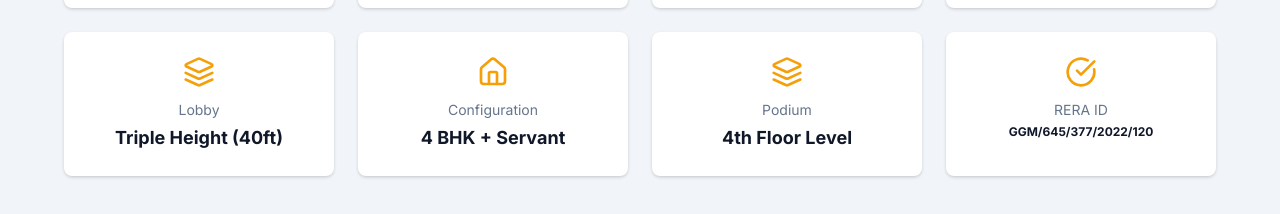
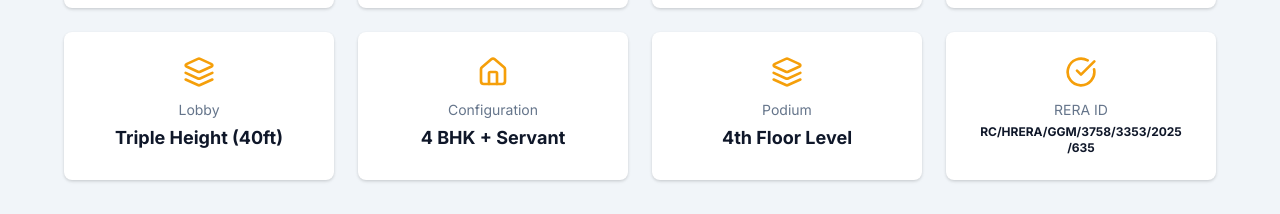
Before and after one commit to heygaurav01/elan-sector-49-luxury, a React (Vite) app: page / in a window 1280 px wide. Shown: the part 1160-1374 px from the top of the page. Built offline with nearby package versions, Linux system fonts and the light colour scheme; the HTML template or start-up script is replaced by a standard one.

Commit message:
add the changes if rere

```diff
--- a/src/components/Overview.tsx
+++ b/src/components/Overview.tsx
@@ -9,7 +9,7 @@ const Overview = () => {
     { icon: Layers, label: "Lobby", value: "Triple Height (40ft)" },
     { icon: Home, label: "Configuration", value: "4 BHK + Servant" },
     { icon: Layers, label: "Podium", value: "4th Floor Level" },
-    { icon: CheckCircle, label: "RERA ID", value: "GGM/645/377/2022/120" },
+    { icon: CheckCircle, label: "RERA ID", value: "RC/HRERA/GGM/3758/3353/2025/635" },
   ];
 
   return (
--- a/src/lib/constants.ts
+++ b/src/lib/constants.ts
@@ -1,6 +1,6 @@
 export const PROJECT_NAME = "Elan The Presidential";
 export const PROJECT_LOCATION = "Sector 106, Dwarka Expressway, Gurgaon";
-export const PROJECT_RERA = "GGM/645/377/2022/120";
+export const PROJECT_RERA = "RC/HRERA/GGM/3758/3353/2025/635";
 
 export const CONTACT_INFO = {
     phone: "+91 9111193575",
```
